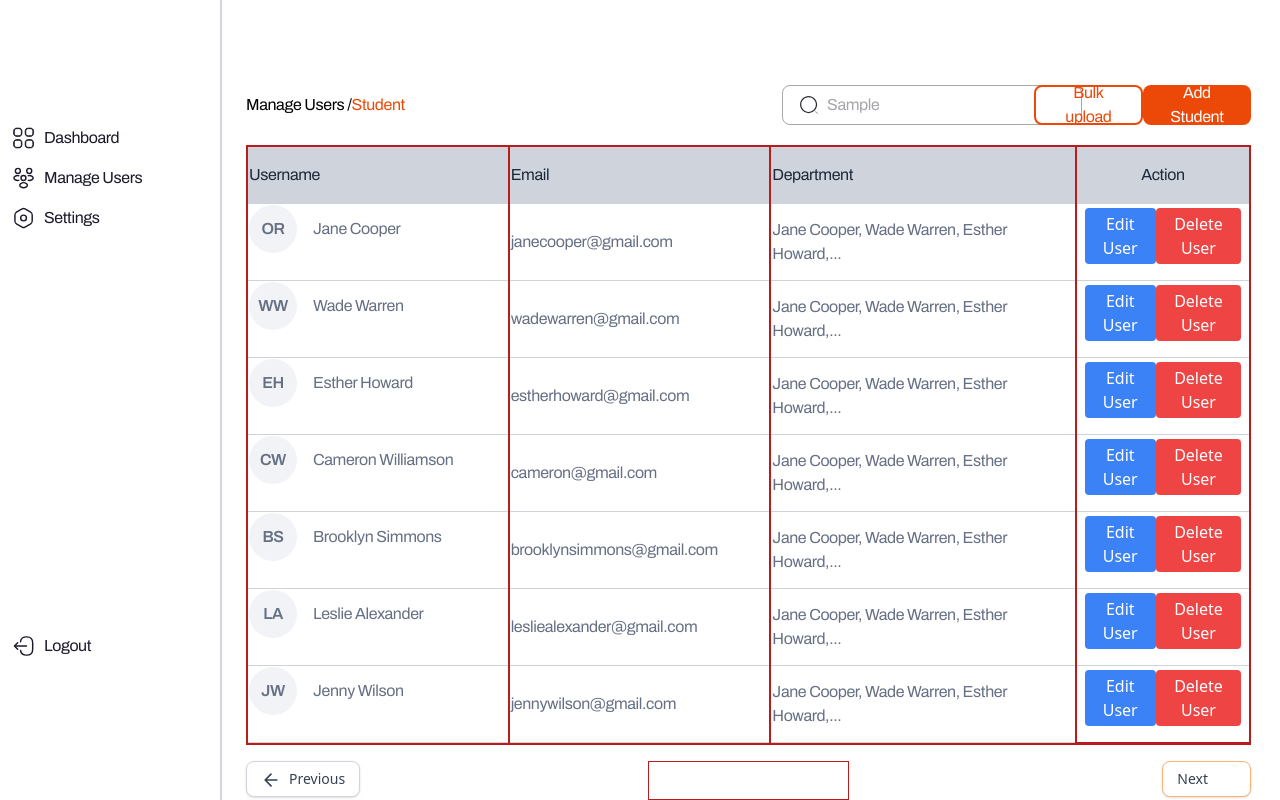
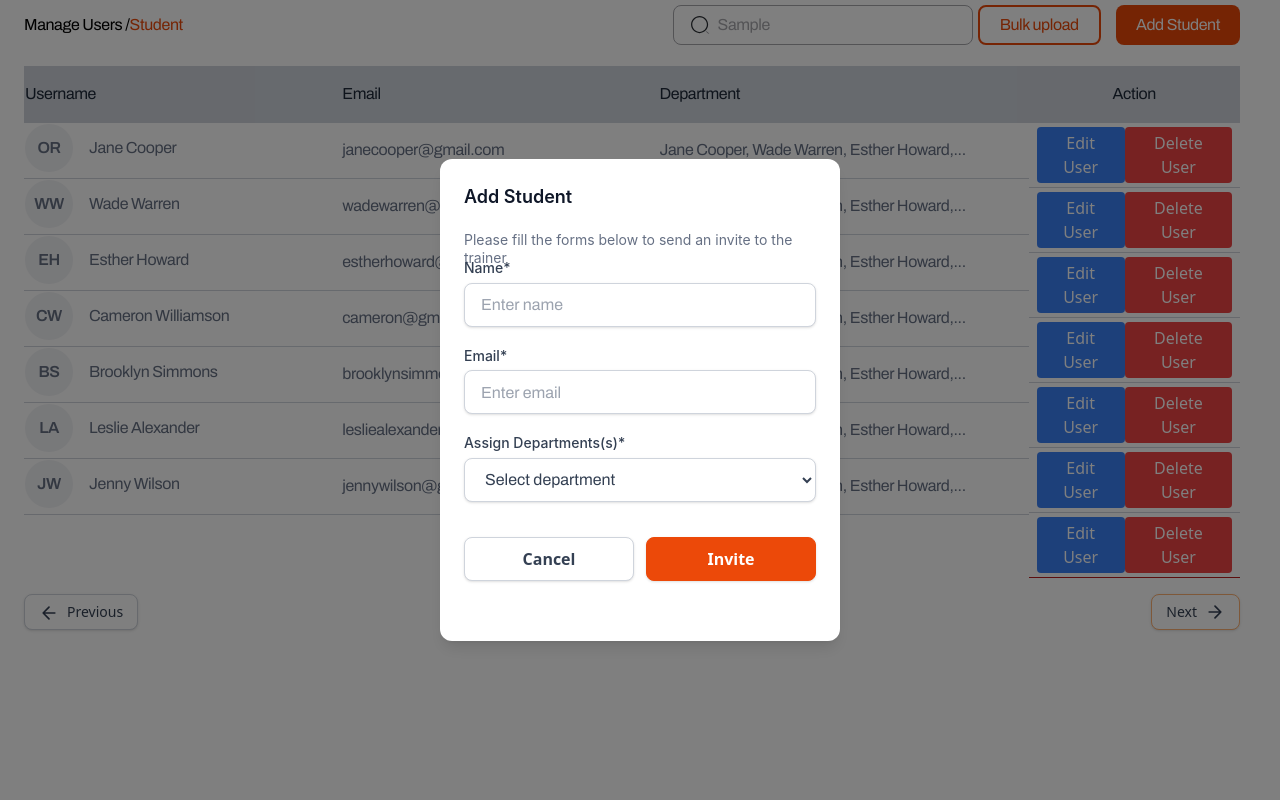
Before and after one commit to Nicocurtis16/Student-HelpDesk, an Angular app: page /Student in a window 1280 px wide. Both pictures are taken after typing "Sample" into the empty fields and a click on the button "Add Student". Built offline with nearby package versions, Linux system fonts and the light colour scheme.

Commit message:
eidit button ui

```diff
--- a/src/app/Master-Dashboard/Layout/sidebar/sidebar.component.html
+++ b/src/app/Master-Dashboard/Layout/sidebar/sidebar.component.html
@@ -2,8 +2,13 @@
     <div class="h-[100%] w-[20p%] flex justify-center items-center border-r-2 border-[#D0D5DD]">
         <div class="h-[565px] w-[220px] flex flex-col justify-between">
             <div class="h-[70%] w-[100%]">
+
+
+
+
                 <a routerLink="/dashboard"
                 routerLinkActive="active-link"
+
                 class="h-10 w-[200px] pl-3 pr-4 rounded-lg justify-start items-center gap-2 inline-flex cursor-pointer bg-transparent hover:bg-[#f2f3f6] active:bg-[#f2f3f6]">
                  <div class="w-6 h-6 justify-center items-center flex">
                      <div class="w-6 h-6 relative">
@@ -29,7 +34,7 @@
 
              <!-- Expandable Links -->
              <div *ngIf="isExpanded" class="flex flex-col ml-8">
-                 <a routerLink="/students"
+                 <a routerLink="/Student"
                     routerLinkActive="active-link"
                     class="h-10 w-[170px] pl-3 pr-4 rounded-lg justify-start items-center gap-2 inline-flex cursor-pointer bg-transparent hover:bg-[#f2f3f6] active:bg-[#f2f3f6]">
                      <div class="text-[#1a1a2a] text-base font-normal font-['Archivo'] leading-normal tracking-tight">
--- a/src/app/Master-Dashboard/Layout/sidebar/sidebar.component.ts
+++ b/src/app/Master-Dashboard/Layout/sidebar/sidebar.component.ts
@@ -1,4 +1,6 @@
 import { Component } from '@angular/core';
+import { Router } from '@angular/router';
+
 
 @Component({
   selector: 'app-sidebar',
--- a/src/app/Master-Dashboard/Layout/student/student.component.html
+++ b/src/app/Master-Dashboard/Layout/student/student.component.html
@@ -24,13 +24,68 @@
             <button class="h-10 px-5 rounded-lg border-2 border-[#ec4909] justify-center items-center gap-2 inline-flex">
                 <span class="text-[#ec4909] text-base font-normal font-['Archivo'] leading-normal tracking-tight">Bulk upload</span>
             </button>
-            <button class="h-10 px-5 bg-[#ec4909] rounded-lg justify-center items-center gap-2 inline-flex">
-                <span class="text-white text-base font-normal font-['Archivo'] leading-normal tracking-tight">Add Student</span>
+            <!-- Add Student Button -->
+            <button (click)="toggleForm()" class="h-10 px-5 bg-[#ec4909] rounded-lg justify-center items-center gap-2 inline-flex">
+    <span class="text-white text-base font-normal font-['Archivo'] leading-normal tracking-tight">Add Student</span>
             </button>
+
+            <!-- Modal Popup -->
+            <div *ngIf="showForm" class="fixed inset-0 bg-black bg-opacity-50 flex justify-center items-center z-50">
+            <div class="w-[400px] h-[482px] p-6 bg-white rounded-xl shadow-lg flex-col justify-start items-center gap-8">
+            <div class="self-stretch h-[76px] flex-col justify-start items-start gap-5 flex">
+            <div class="self-stretch text-[#0f1728] text-lg font-semibold font-['Inter'] leading-7">Add Student</div>
+            <div class="self-stretch text-[#667084] text-sm font-normal font-['Inter'] leading-tight">
+                Please fill the forms below to send an invite to the trainer
+            </div>
+            </div>
+            <div class="self-stretch h-[250px] flex-col justify-start items-center gap-5 flex">
+            <!-- Name Input -->
+            <div class="self-stretch flex-col justify-start items-start gap-1.5 flex">
+                <label for="name" class="text-[#344053] text-sm font-medium font-['Inter'] leading-tight">Name*</label>
+                <input id="name" type="text" placeholder="Enter name" class="self-stretch h-11 px-4 py-2.5 bg-white rounded-lg shadow border border-[#cfd4dc] text-[#344053] text-base font-normal font-['Archivo'] leading-normal">
+            </div>
+
+            <!-- Email Input -->
+            <div class="self-stretch flex-col justify-start items-start gap-1.5 flex">
+                <label for="email" class="text-[#344053] text-sm font-medium font-['Inter'] leading-tight">Email*</label>
+                <input id="email" type="email" placeholder="Enter email" class="self-stretch h-11 px-4 py-2.5 bg-white rounded-lg shadow border border-[#cfd4dc] text-[#344053] text-base font-normal font-['Archivo'] leading-normal">
+            </div>
+
+            <!-- Assign Departments(s) Input -->
+            <div class="self-stretch flex-col justify-start items-start gap-1.5 flex">
+            <label for="departments" class="text-[#344053] text-sm font-medium font-['Inter'] leading-tight">Assign Departments(s)*</label>
+            <select id="departments" class="self-stretch h-11 px-4 py-2.5 bg-white rounded-lg shadow border border-[#cfd4dc] text-[#344053] text-base font-normal font-['Archivo'] leading-normal">
+                <option value="" disabled selected>Select department</option>
+                <option value="department1">Department 1</option>
+                <option value="department2">Department 2</option>
+                <option value="department3">Department 3</option>
+                <!-- Add more options as needed -->
+    </select>
+</div>
+
+        </div>
+
+        <!-- Buttons -->
+        <div class="h-[44px] w-[352px] mt-7 flex justify-between border-red-700">
+            <div class="h-[44px] w-[170px] rounded-lg">
+                <button (click)="toggleForm()" class="w-full h-full bg-white rounded-lg shadow border border-[#cfd4dc] flex justify-center items-center">
+                    <div class="text-[#344053] text-base font-semibold">Cancel</div>
+                </button>
+            </div>
+            <div class="h-[44px] w-[170px] rounded-lg">
+                <button class="w-full h-full bg-[#ec4909] rounded-lg shadow border border-[#ec4909] flex justify-center items-center">
+                    <div class="text-white text-base font-semibold">Invite</div>
+                </button>
+            </div>
         </div>
     </div>
-    <div class="h-[85%] w-[95%] flex border border-red-700 ml-6  ">
-        <div class="h-[100%] w-[30%]  border border-red-700">
+            </div>
+
+
+        </div>
+    </div>
+    <div class="h-[85%] w-[95%] flex  ml-6  ">
+        <div class="h-[100%] w-[30%]  ">
             <table class="h-[100%] w-full border-collapse flex-col justify-start items-start">
                 <!-- Table Header -->
                 <thead>
@@ -102,7 +157,7 @@
             </table>
 
         </div>
-        <div class="h-[100%] w-[30%]  border border-red-700">
+        <div class="h-[100%] w-[30%]  ">
             <table class="h-[100%] w-full border-collapse flex-col justify-start items-start">
                 <!-- Table Header -->
                 <thead>
@@ -140,7 +195,7 @@
             </table>
 
         </div>
-        <div class="h-[100%] w-[35%]  border border-red-700">
+        <div class="h-[100%] w-[35%]  ">
             <table class="h-[100%] w-full border-collapse flex-col justify-start items-start">
                 <!-- Table Header -->
                 <thead>
@@ -178,7 +233,7 @@
             </table>
 
         </div>
-        <div class="h-[100%] w-[20%]  border border-red-700">
+        <div class="h-[100%] w-[20%] ">
             <table class="w-[100%] h-[100%] border-collapse flex-col justify-start items-start">
                 <!-- Table Header -->
                 <thead>
@@ -264,7 +319,9 @@
         <div class="h-[100%] w-[20%] flex justify-end border-red-700">
             <button (click)="handleNextClick()" class="h-9 px-3.5 py-2 bg-white rounded-lg shadow border border-[#feb172] flex justify-center items-center gap-2">
             <div class="text-[#344053] text-sm font-medium leading-tight">Next</div>
-            <div class="w-5 h-5 relative"></div>
+            <div class="w-5 h-5 relative">
+                <img src="../../../../assets/arrow-right.svg" alt="">
+            </div>
         </button>
         </div>
 
--- a/src/app/Master-Dashboard/Layout/student/student.component.ts
+++ b/src/app/Master-Dashboard/Layout/student/student.component.ts
@@ -8,6 +8,7 @@ import { Component } from '@angular/core';
 export class StudentComponent {
 
   editUser() {
+    this.isEditUserVisible = true;
     // Your logic for editing a user
     console.log('Edit User button clicked');
   }
@@ -25,5 +26,18 @@ export class StudentComponent {
     // Your logic for handling button click
     console.log('Button clicked');
   }
+  isEditUserVisible: boolean = false;
+
+
+  cancelEdit() {
+    this.isEditUserVisible = false;
+  }
+
+
+  showForm = false;
+
+  toggleForm() {
+    this.showForm = !this.showForm;
+  }
 
 }
--- a/src/app/app-routing.module.ts
+++ b/src/app/app-routing.module.ts
@@ -1,7 +1,14 @@
 import { NgModule } from '@angular/core';
 import { RouterModule, Routes } from '@angular/router';
+import { StudentComponent } from './Master-Dashboard/Layout/student/student.component';
+import { SidebarComponent } from './Master-Dashboard/Layout/sidebar/sidebar.component';
 
-const routes: Routes = [];
+// Define your routes here
+const routes: Routes = [
+  { path: '', component: SidebarComponent }, // Replace SidebarComponent with the default component or leave it as is.
+  { path: 'Student', component: StudentComponent },
+  { path: 'sidebar', component: SidebarComponent },
+];
 
 @NgModule({
   imports: [RouterModule.forRoot(routes)],
--- a/src/app/app.component.html
+++ b/src/app/app.component.html
@@ -1 +1 @@
-<app-sidebar></app-sidebar>
+<router-outlet></router-outlet>
--- a/src/app/app.module.ts
+++ b/src/app/app.module.ts
@@ -6,6 +6,10 @@ import { AppComponent } from './app.component';
 import { LoginComponent } from '../app/Login/login/login.component';
 import { SidebarComponent } from './Master-Dashboard/Layout/sidebar/sidebar.component';
 import { StudentComponent } from './Master-Dashboard/Layout/student/student.component';
+import { RouterModule } from '@angular/router';
+import { AppRoutingModule } from './app-routing.module';
+
+
 
 @NgModule({
   declarations: [
@@ -16,6 +20,8 @@ import { StudentComponent } from './Master-Dashboard/Layout/student/student.comp
   ],
   imports: [
     BrowserModule,
+    AppRoutingModule, // Make sure AppRoutingModule is imported here
+    RouterModule,
     FormsModule // Add FormsModule here
   ],
   providers: [],
```
Also changed, not shown: src/assets/arrow-right.svg (added).
